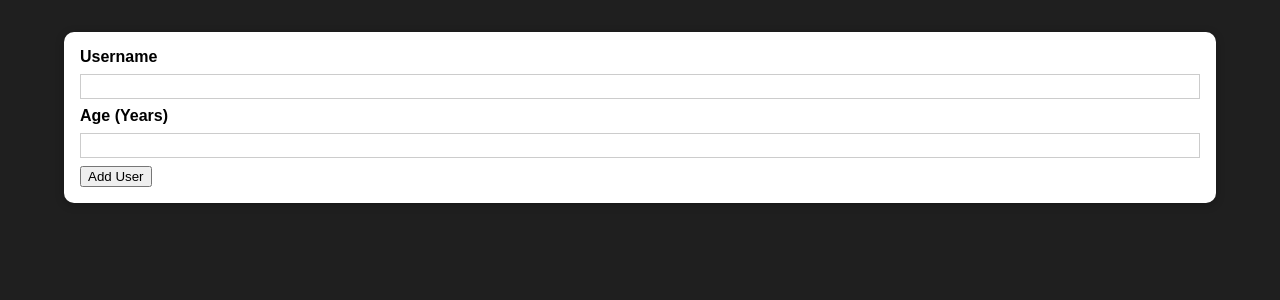
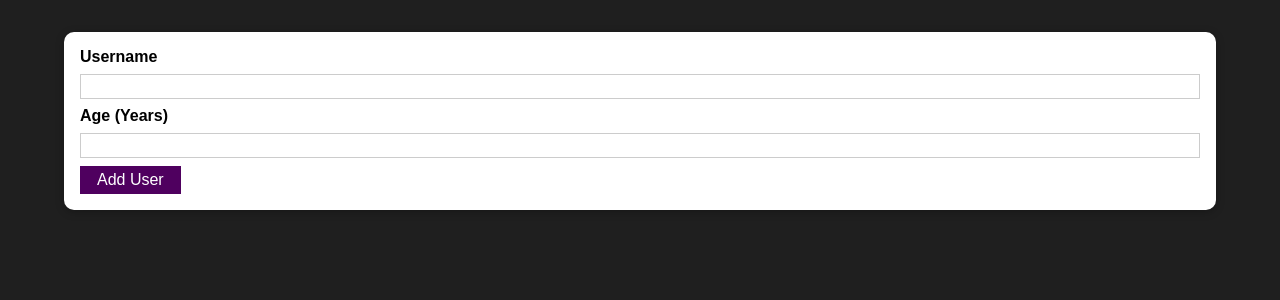
Before and after one commit to CTW100/react-project-3, a React (Create React App) app: page / in a window 1280 px wide. Shown: the top 300 px of the page. Built offline with nearby package versions, Linux system fonts and the light colour scheme.

Commit message:
91
Adding a re-usable 'Button' Component

```diff
--- /dev/null
+++ b/src/components/UI/Button.js
@@ -0,0 +1,15 @@
+import classes from './Button.module.css';
+
+const Button = (props) => {
+  return (
+    <button
+      className={classes.button}
+      type={props.type || 'button'}
+      onClick={props.onClick}
+    >
+      {props.children}
+    </button>
+  );
+};
+
+export default Button;
--- /dev/null
+++ b/src/components/UI/Button.module.css
@@ -0,0 +1,18 @@
+.button {
+  font: inherit;
+  border: 1px solid #4f005f;
+  background: #4f005f;
+  color: white;
+  padding: 0.25rem 1rem;
+  cursor: pointer;
+}
+
+.button:hover,
+.button:active {
+  background: #741188;
+  border-color: #741188;
+}
+
+.button:focus {
+  outline: none;
+}
--- a/src/components/Users/AddUser.js
+++ b/src/components/Users/AddUser.js
@@ -1,4 +1,5 @@
 import Card from '../UI/Card';
+import Button from '../UI/Button';
 import classes from './AddUser.module.css';
 
 const AddUser = (props) => {
@@ -13,7 +14,7 @@
         <input id='username' type='text' />
         <label htmlFor='age'>Age (Years)</label>
         <input id='age' type='text' />
-        <button type='submit'>Add User</button>
+        <Button type='submit'>Add User</Button>
       </form>
     </Card>
   );
```
